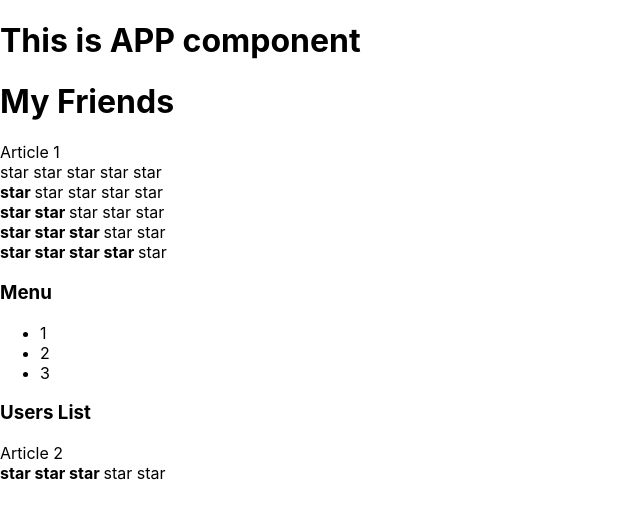
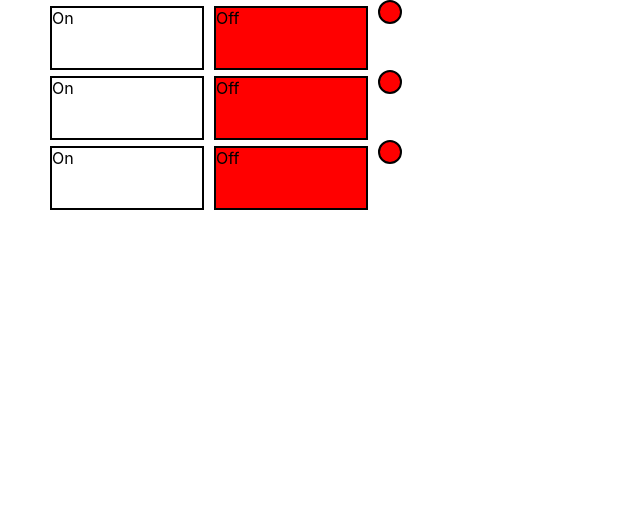
Before and after one commit to Dro5zd/react-kabzda-kak-prosto, a React (Create React App) app: page / in a window 1280 px wide. Shown: the top 518 px of the page, without its empty margins (0-640 px from the left). Built offline with nearby package versions, Linux system fonts and the light colour scheme.

Commit message:
homework06 trying reorg

```diff
--- a/src/App.tsx
+++ b/src/App.tsx
@@ -2,34 +2,39 @@ import React from 'react';
 import './App.css';
 import Accordion from "./components/Accordion/Accordion";
 import {Rating} from "./components/Rating/Rating";
+import {OnOff} from "./components/OnOff/OnOff";
 
 function App() {
     console.log("App rendering")
     return (
         <div>
-            <PageTitle title={'This is APP component'}/>
-            <PageTitle title={'My Friends'}/>
-            Article 1
-            <Rating value={0}/>
-            <Rating value={1}/>
-            <Rating value={2}/>
-            <Rating value={3}/>
-            <Rating value={4}/>
-            <Accordion titleValue={'Menu'} collapsed={true}/>
-            <Accordion titleValue={'Users List'} collapsed={false}/>
-            Article 2
-            <Rating value={3}/>
+            {/*<PageTitle title={'This is APP component'}/>*/}
+            {/*<PageTitle title={'My Friends'}/>*/}
+            {/*Article 1*/}
+            {/*<Rating value={0}/>*/}
+            {/*<Rating value={1}/>*/}
+            {/*<Rating value={2}/>*/}
+            {/*<Rating value={3}/>*/}
+            {/*<Rating value={4}/>*/}
+            {/*<Accordion titleValue={'Menu'} collapsed={true}/>*/}
+            {/*<Accordion titleValue={'Users List'} collapsed={false}/>*/}
+            {/*Article 2*/}
+            {/*<Rating value={3}/>*/}
+
+            <OnOff />
+            <OnOff />
+            <OnOff />
         </div>
     )
 }
 
-type PageTitlePropsType = {title: string}
-
-function PageTitle(props:PageTitlePropsType) {
-    console.log("PageTitle rendering")
-    return (
-        <h1>{props.title}</h1>
-    )
-}
+// type PageTitlePropsType = {title: string}
+//
+// function PageTitle(props:PageTitlePropsType) {
+//     console.log("PageTitle rendering")
+//     return (
+//         <h1>{props.title}</h1>
+//     )
+// }
 
 export default App;
--- a/src/components/OnOff/OnOff.tsx
+++ b/src/components/OnOff/OnOff.tsx
@@ -0,0 +1,52 @@
+import React, {useState} from 'react';
+
+
+type OnOffPropsType = {
+    // on: boolean
+}
+
+
+
+
+export const OnOff = (props: OnOffPropsType) => {
+
+    let [on, setOn] = useState(false)
+
+const clickOnButton = ()=> {
+        setOn(true ? onStyle  : offStyle)
+}
+
+    const onStyle = {
+        height: '60px',
+        width: '150px',
+        border: '2px solid black ',
+        display: 'inline-block',
+        marginLeft: '50px',
+        backgroundColor: on ? 'green' : 'white'
+    }
+    const offStyle = {
+        height: '60px',
+        width: '150px',
+        border: '2px solid black ',
+        display: 'inline-block',
+        marginLeft: '10px',
+        backgroundColor: !on ? 'red' : 'white'
+    }
+    const indicatorStyle = {
+        height: '20px',
+        width: '20px',
+        border: '2px solid black ',
+        borderRadius: '50%',
+        display: 'inline-block',
+        marginLeft: '10px',
+        backgroundColor: on ? 'green' : 'red'
+    }
+
+    return (
+        <div>
+            <div style={onStyle} onClick={()=>{setOn(true)}}>On</div>
+            <div style={offStyle} onClick={()=>{setOn(false)}}>Off</div>
+            <div style={indicatorStyle}></div>
+        </div>
+    );
+};
```
